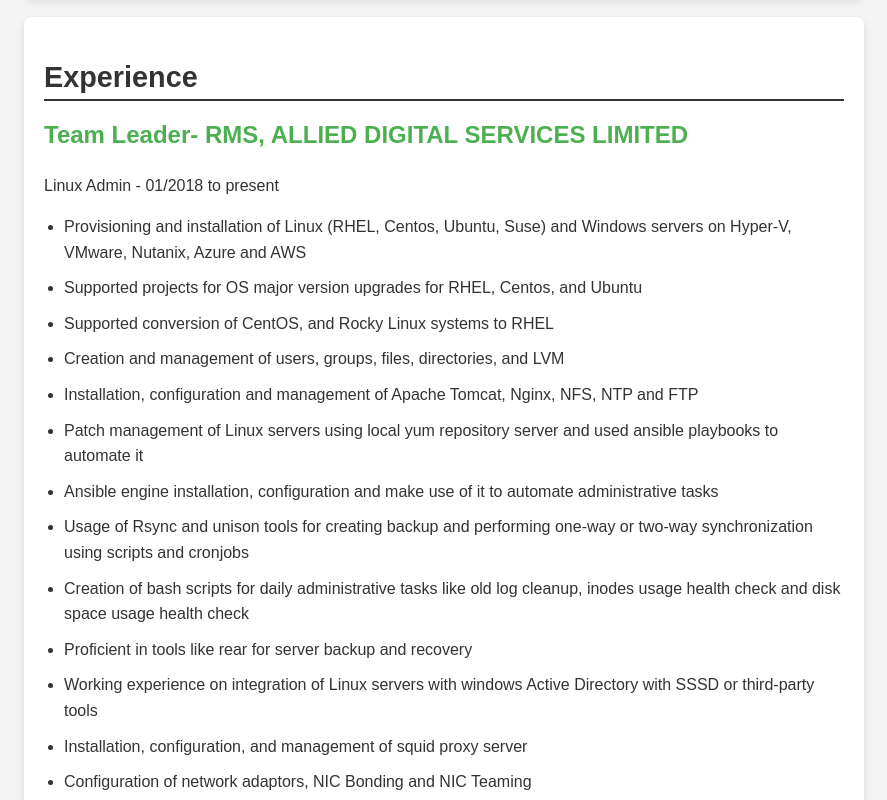
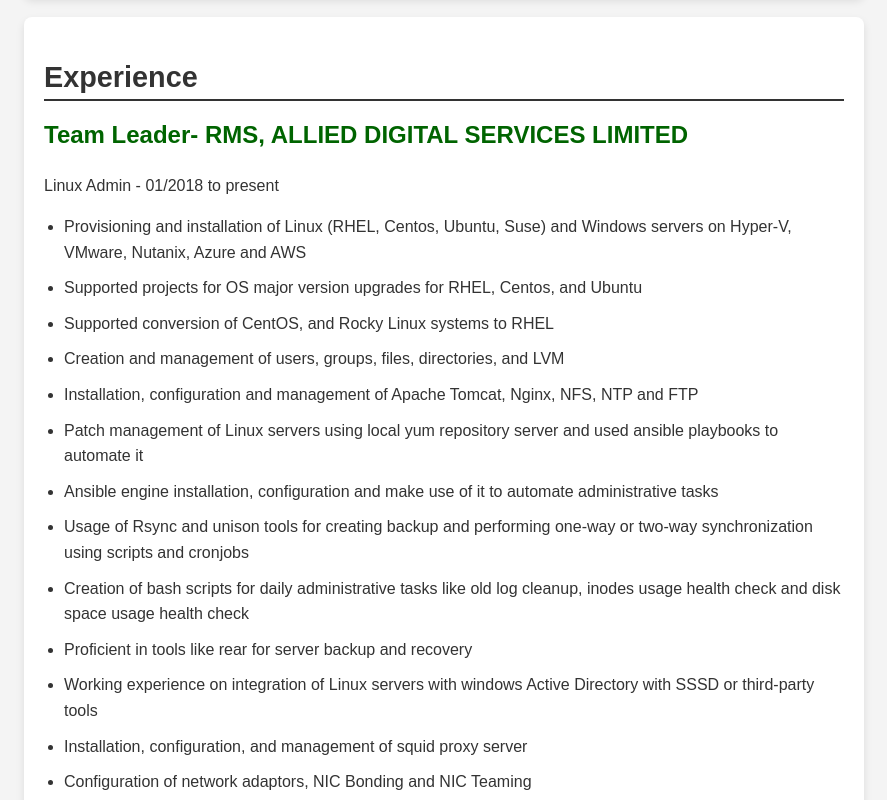
Before and after one commit to pghadge977/Resume, a plain HTML site: page index.html in a window 1280 px wide. Shown: the part 1920-2720 px from the top of the page, without its empty margins (196-1083 px from the left). Drawn offline with Linux system fonts and the light colour scheme.

Commit message:
Update styles.css

```diff
--- a/styles.css
+++ b/styles.css
@@ -44,7 +44,7 @@ h2 {
 h3 {
     margin-top: 20px;
     font-size: 1.5em;
-    color: #4CAF50;
+    color: #006400;
 }
 
 ul {
```
